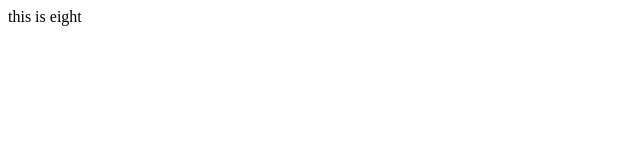
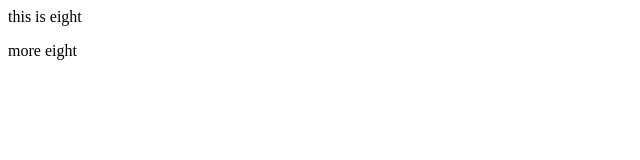
Before and after one commit to kalyan-anna/gitflow, a plain HTML site: page eight.html in a window 1280 px wide. Shown: the full height of the page, 0-640 px from the left. Drawn offline with Linux system fonts and the light colour scheme.

Commit message:
ED-88 more eight

```diff
--- a/eight.html
+++ b/eight.html
@@ -1,3 +1,4 @@
 <html>
     this is eight
+    <p>more eight</p>
 </html>
```
